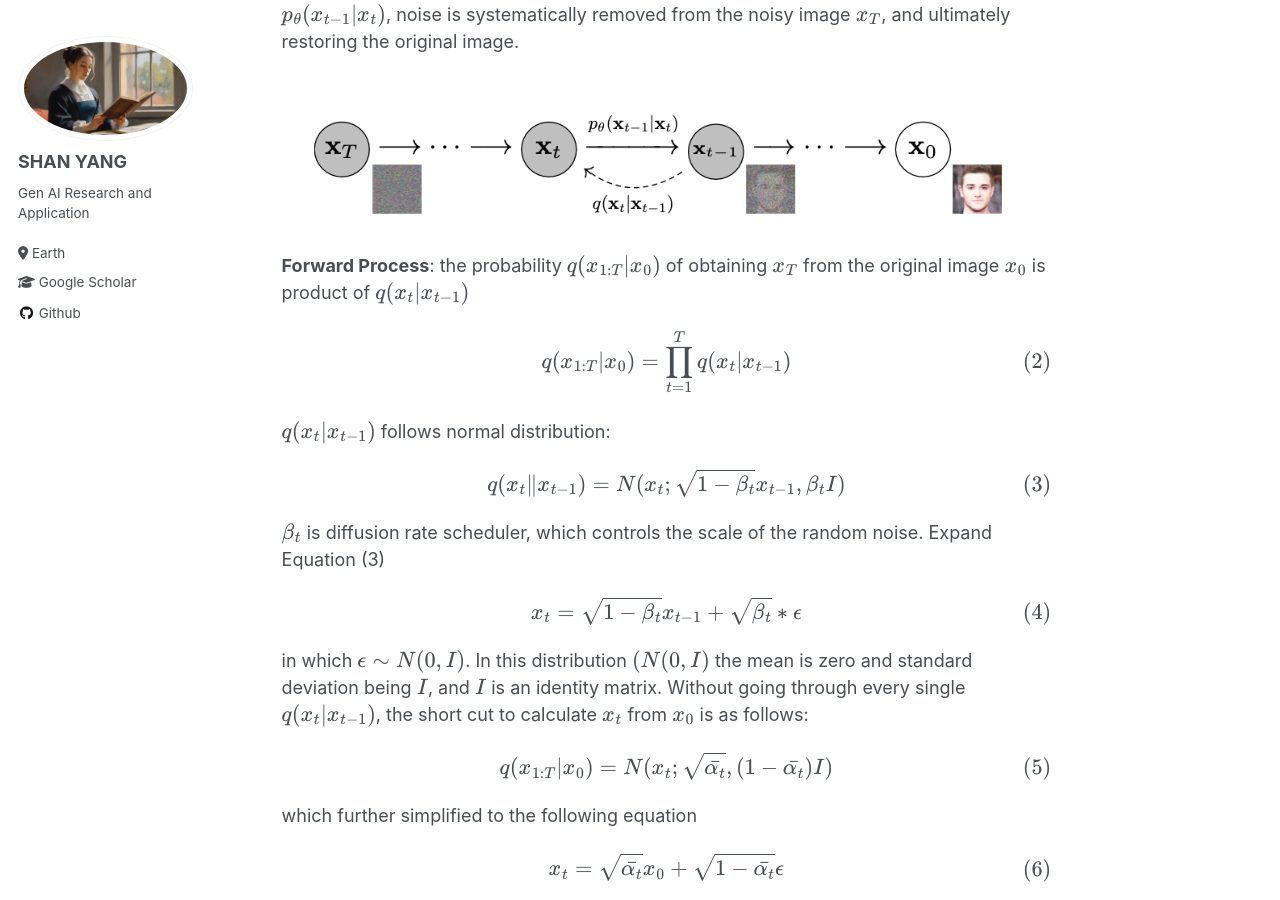
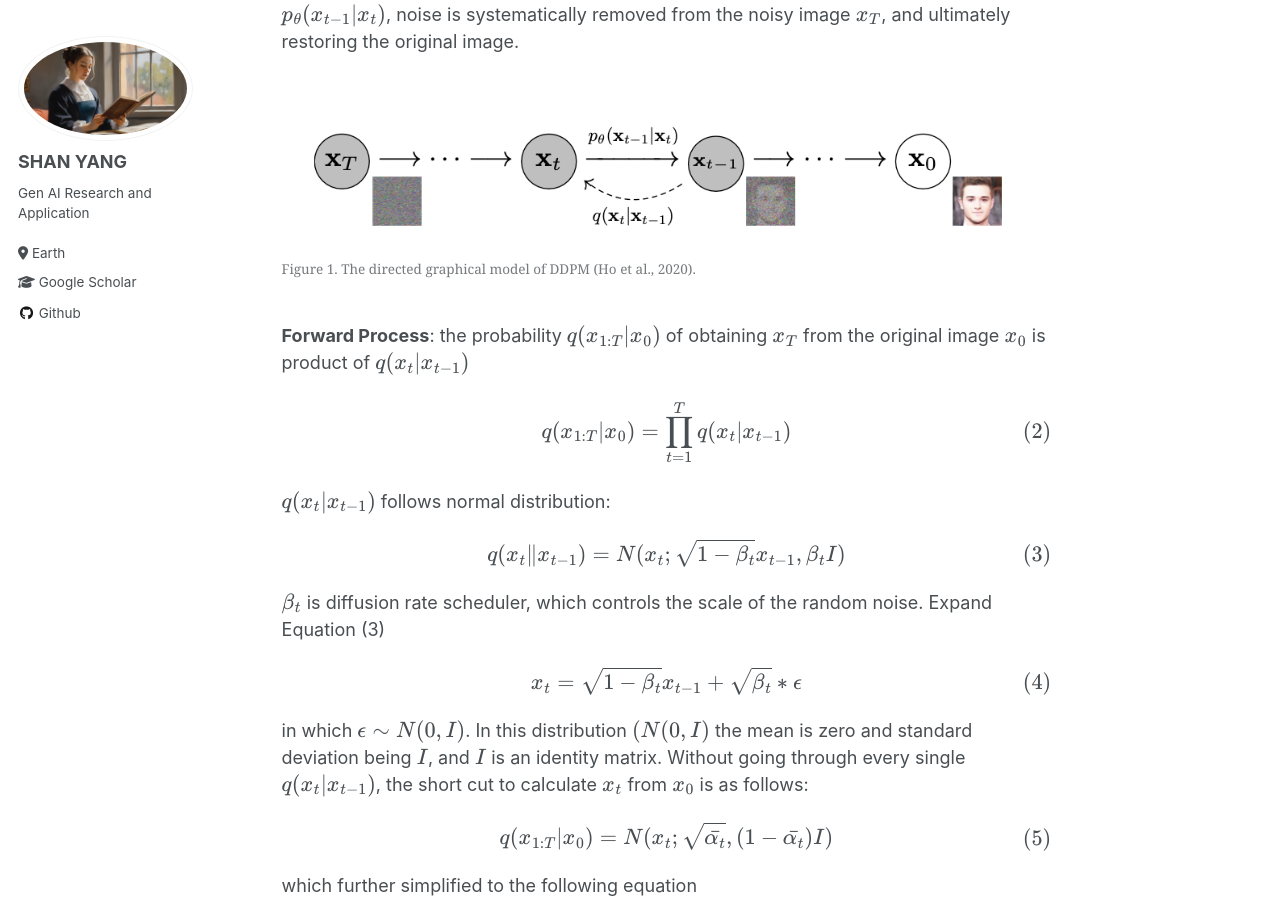
Before and after one commit to syang-lab/homepage, a Jekyll site: the page built from _posts/2024-02-14-Diffuse-Model-Blog-Series1.md, in a window 1280 px wide and 900 px high, scrolled down 1462 px. Built offline with Jekyll 4.4.1, drawn with Linux system fonts in a browser that asks for light colours; some of the changed text lies outside the part shown.

Commit message:
Update 2024-02-14-Diffuse-Model-Blog-Series1.md

```diff
--- a/_posts/2024-02-14-Diffuse-Model-Blog-Series1.md
+++ b/_posts/2024-02-14-Diffuse-Model-Blog-Series1.md
@@ -28,7 +28,10 @@
 
 The denoising probabilistic diffusion model (DDPM) (Ho et al., 2020) is one the pioneers of the diffuse model, for which the forward and reverse process are shown in Figure 1. In the forward process \\(q(x_t\|x_{t-1})\\), noise is intentionally introduced into the original image \\(x_0\\), until the image becomes random noise \\(x_T\\). Conversely, in the reverse process \\(p_{\theta}(x_{t-1}\|x_t)\\), noise is systematically removed from the noisy image \\(x_T\\), and ultimately restoring the original image.
 
-<img src="../files/diffuse/Fig1-DDPM.png">
+<figure>
+  <img src="../files/diffuse/Fig1-DDPM.png">
+  <figcaption>Figure 1. The directed graphical model of DDPM (Ho et al., 2020). </figcaption>
+</figure>
 
 **Forward Process**: the probability \\(q(x_{1:T}\|x_0)\\) of obtaining \\(x_T\\) from the original image \\(x_0\\) is product of \\(q(x_t\|x_{t-1})\\)
 
@@ -110,7 +113,10 @@
 ## Denoising Diffusion Implicit Model--DDIM
 Reducing the inference time with DDPM is a critical concern. Denoising Diffusion Implicit Model (DDIM) (Song et al., 2020) solves this problem while also preserving high-level features deterministically, thus facilitating noisy space interpolation.
 
-<img src="../files/diffuse/Fig2-DDIM.png">
+<figure>
+  <img src="../files/diffuse/Fig2-DDIM.png">
+  <figcaption>Figure 2. The graphical model of DDIM (Song et al., 2020) </figcaption>
+</figure>
 
 **Forward Process**: the forward process of DDIM maintains the same format as DDPM
 
@@ -145,7 +151,11 @@
 ## Latent Diffuse Model
 Latent diffuse model can further reduced the time of forward and reverse process though performing the diffuse in the latent space without reducing the synthesis quality (Rombach et al., 2022). The architecture of latent diffuse model is shown in Figure 3. The latent diffuse model include two stages, the first stage contains a VAE (Razavi et al., 2019) or VQGAN  (Esser et al., 2021) model. The encoder \\(\varepsilon\\) encoded \\(x\\) into the latent space \\(z\\), the decoder \\(D\\) decode \\(z\\) into the image space. In the second stage, forward and reverse diffusion happens in the latent space \\(z\\),  hence reducing the training and inference time. The conditions are added to the diffusion model after embedded using encoder \\(\tau_{\theta}\\), the encoded conditions are query in the cross-attention layers of the modified Unet \\(\epsilon_{\theta}\\) model.
 
-<img src="../files/diffuse/Fig3-LD.png" alt="The architecture of latent diffuse model (Rombach et al., 2022)">
+<figure>
+  <img src="../files/diffuse/Fig3-LD.png">
+  <figcaption>Figure 3. The architecture of latent diffuse model (Rombach et al.,2022) </figcaption>
+</figure>
+
 
 # Conditioned Diffuse Model and Guided Generation
 The conditional diffuse model depends not only on \\(x_t\\) and \\(t\\) but also on the external condition \\(c\\).  Guided diffusion is employed in the generation process to direct the conditional diffuse model. This guidance encompasses classifier guidance, where another model needs to be trained to provide guidance using its gradient (Nichol et al., 2021; Dhariwal & Nichol, 2021). On the other hand, classifier-free guidance does not necessitate the training of additional models. Instead, classifier-free guidance jointly trains the conditional and unconditional models, enabling the model to learn to capture the condition guidance (Ho & Salimans, 2022).
```
